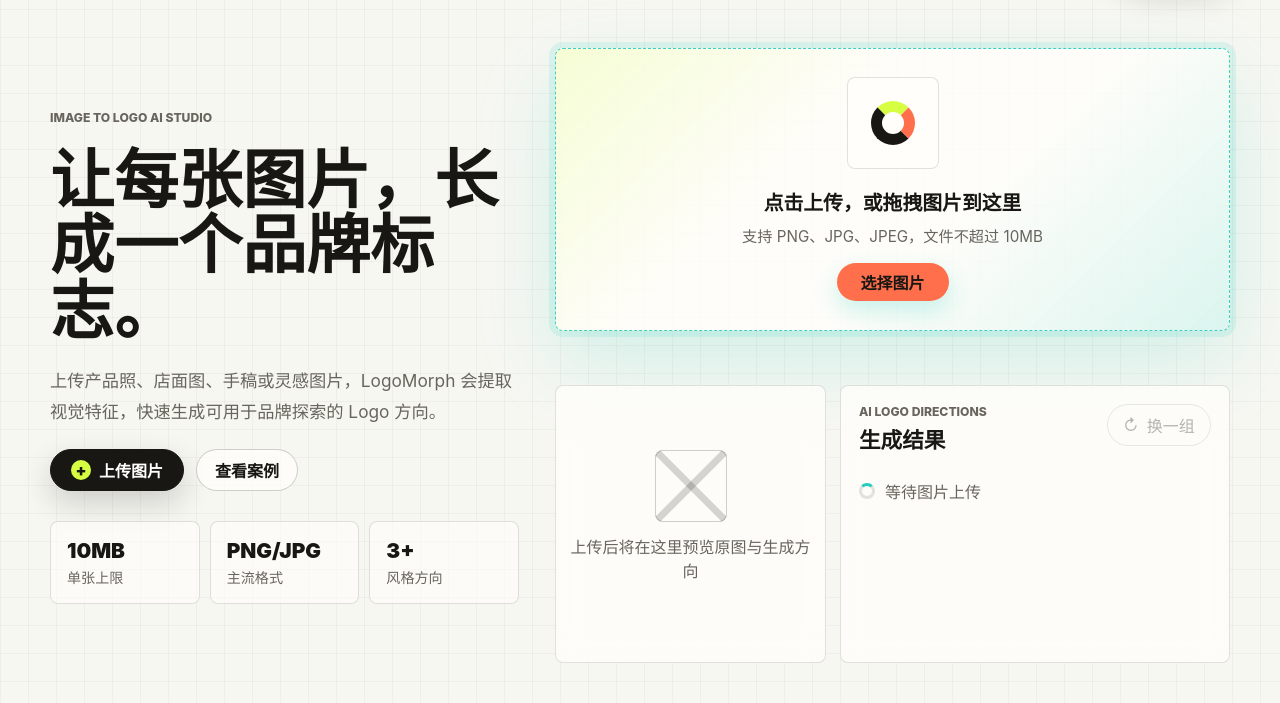
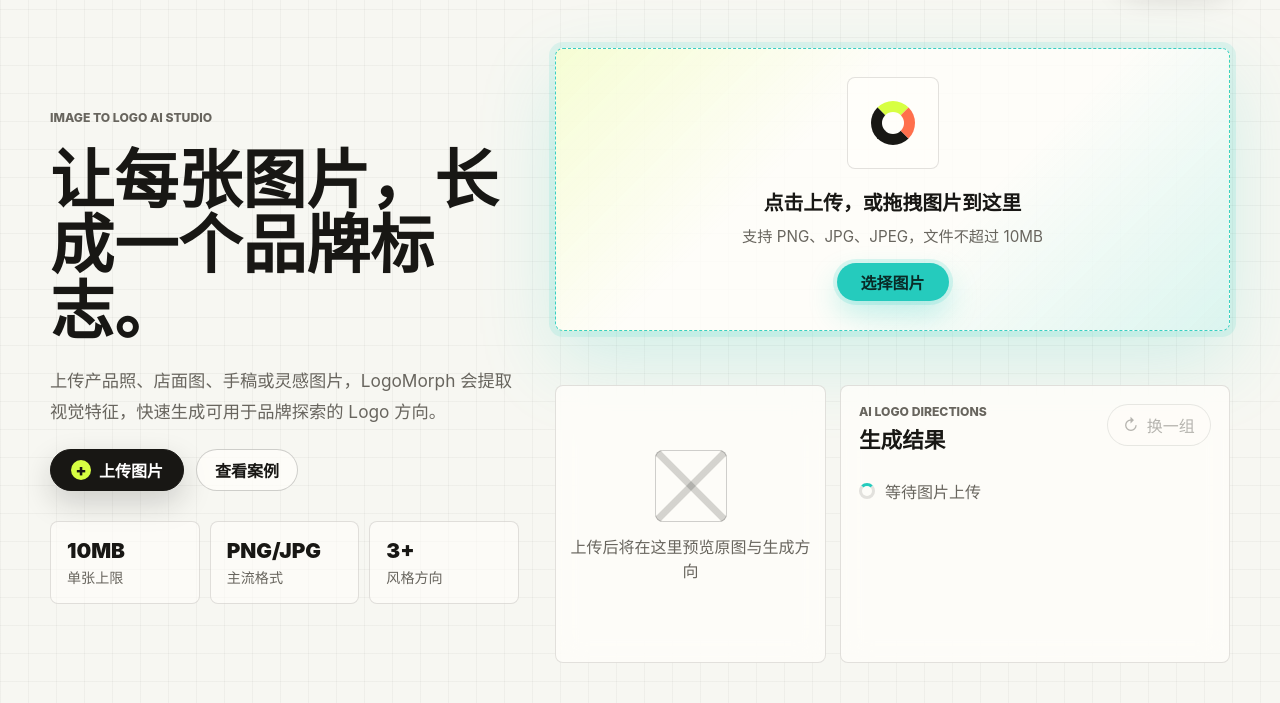
Before and after one commit to dacon-design/imagetologo, a plain HTML site: page index.html in a window 1280 px wide. In both pictures the pointer is over the element "选择图片". Shown: the part 75-778 px from the top of the page. Drawn offline with Linux system fonts and the light colour scheme.

Commit message:
按钮hover态调整

```diff
--- a/styles.css
+++ b/styles.css
@@ -390,19 +390,27 @@ h1 {
   justify-content: center;
   min-width: 112px;
   min-height: 38px;
+  border: 1px solid rgba(24, 23, 20, 0.12);
   border-radius: 999px;
   background: var(--aqua);
   color: #092b27;
   font-weight: 900;
   box-shadow: 0 10px 24px rgba(37, 203, 189, 0.24);
-  transition: background 180ms ease, color 180ms ease, transform 180ms ease;
+  transition:
+    border-color 180ms ease,
+    background 180ms ease,
+    box-shadow 180ms ease,
+    transform 180ms ease;
 }
 
 .drop-zone:hover .drop-cta,
 .drop-zone:focus-visible .drop-cta,
 .drop-zone.drag-over .drop-cta {
-  background: var(--coral);
-  color: var(--ink);
+  border-color: rgba(37, 203, 189, 0.82);
+  background: var(--aqua);
+  box-shadow:
+    0 0 0 4px rgba(37, 203, 189, 0.16),
+    0 14px 30px rgba(37, 203, 189, 0.28);
   transform: translateY(-1px);
 }
 
```
